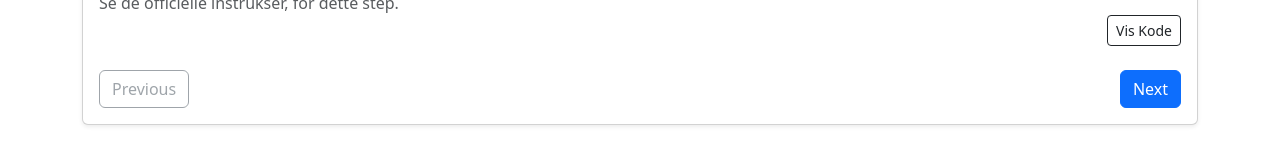
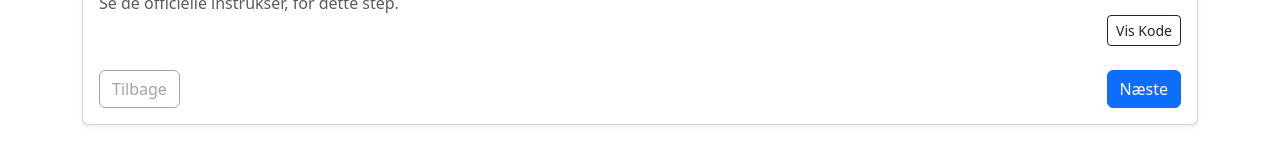
Before and after one commit to Gatherer4466/VueCourseDemo, a Vue app: page / in a window 1280 px wide. Shown: the part 355-515 px from the top of the page. Built offline with nearby package versions, Linux system fonts and the light colour scheme.

Commit message:
Again stop writing labels in english

```diff
--- a/src/App.vue
+++ b/src/App.vue
@@ -100,7 +100,7 @@ function prevStep() {
 
         <div class="d-flex justify-content-between mt-4">
           <button class="btn btn-outline-secondary" @click="prevStep" :disabled="currentStep === 0">
-            Previous
+            Tilbage
           </button>
 
           <button
@@ -108,7 +108,7 @@ function prevStep() {
             @click="nextStep"
             :disabled="currentStep === steps.length - 1"
           >
-            Next
+            Næste
           </button>
         </div>
       </div>
```
